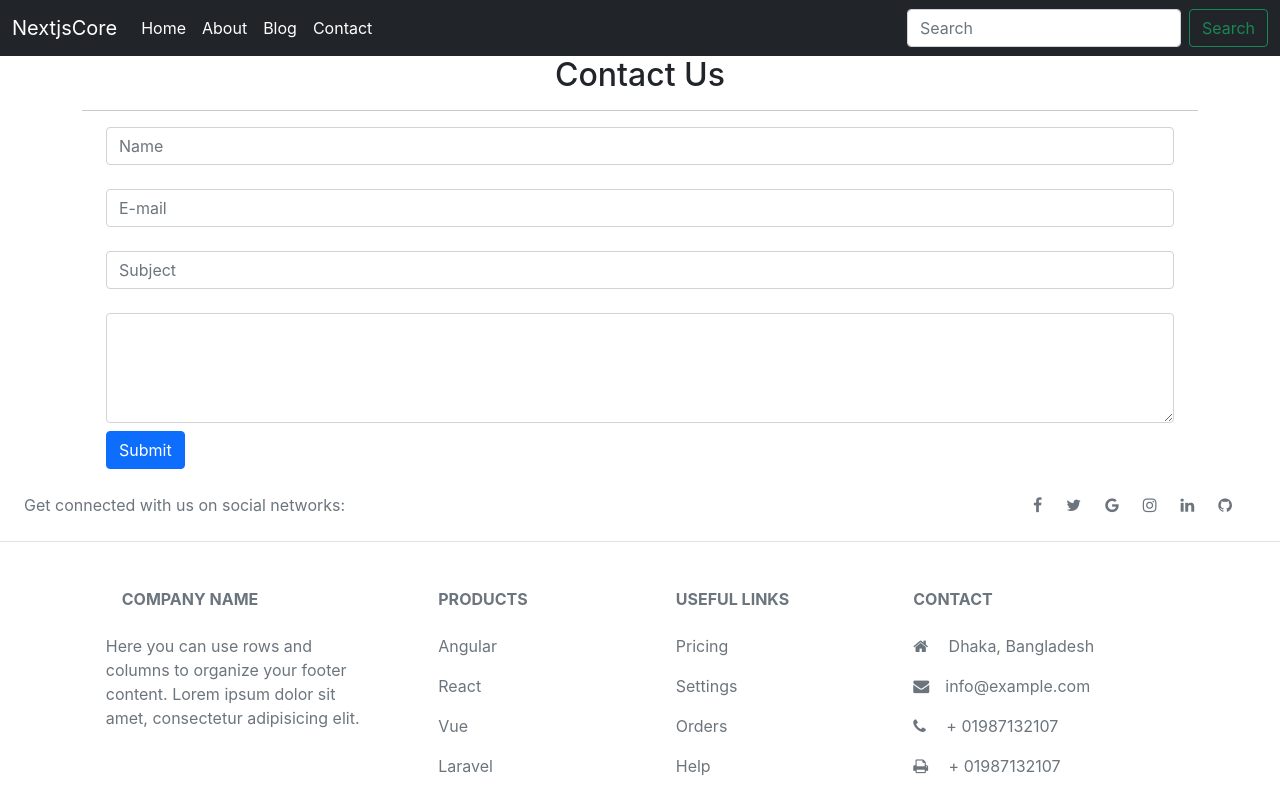
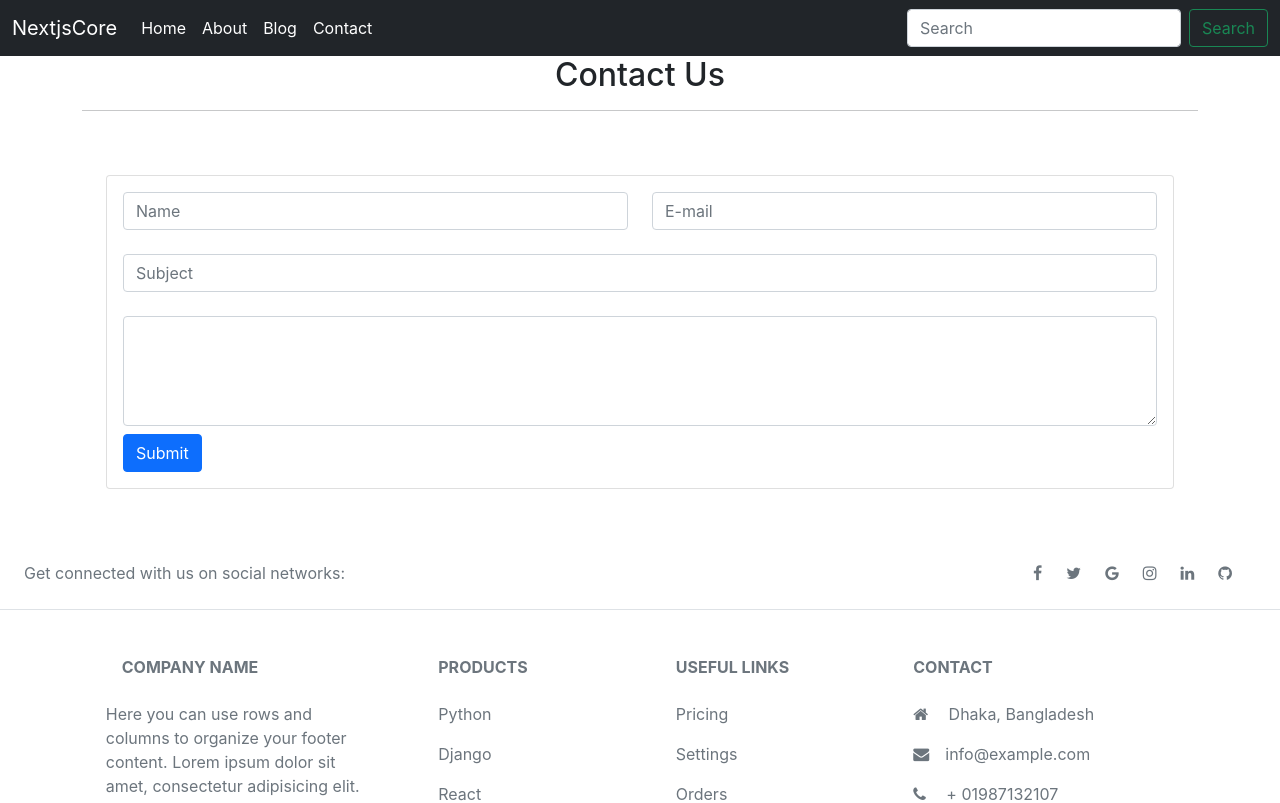
Before and after one commit to jibon969/nextjs_core, a Next.js app: page /contact in a window 1280 px wide. Shown: the top 803 px of the page. Built offline with nearby package versions, Linux system fonts and the light colour scheme.

Commit message:
added contact fetch api

```diff
--- a/src/components/Contact/Contact.js
+++ b/src/components/Contact/Contact.js
@@ -1,14 +1,78 @@
+import React, {useState, useEffect} from 'react';
+
 const Contact = () => {
+    const [name, setName] = useState('');
+    const [email, setEmail] = useState('');
+    const [subject, setSubject] = useState('');
+    const [message, setMessage] = useState('');
+
+
+    const handleContact = (event) => {
+        event.preventDefault();
+        let data = {name, email, subject, message};
+        fetch(`http://127.0.0.1:8000/contact-list/`, {
+            method: "POST",
+            headers: {
+                'Accept': 'application/json',
+                'Content-Type': 'application/json',
+            },
+            body: JSON.stringify(data)
+        }).then((res) => res.json())
+            .catch((err) => {
+                console.log(err.message)
+            })
+    };
+
+
     return (
         <div>
             <div className="container">
                 <div className="row">
-                    <div className="col">
-                        <input type="text" name="name" className="form-control mb-4" placeholder="Name"/>
-                        <input type="email" name="email" className="form-control mb-4" placeholder="E-mail"/>
-                        <input type="text" name="subject" className="form-control mb-4" placeholder="Subject"/>
-                        <textarea name="Message" id="" cols="10" rows="4" className="form-control mb-2"/>
-                        <div className="btn btn-primary">Submit</div>
+                    <div className="col my-5">
+                        <div className="card">
+                            <div className="card-body">
+                                <div className="row">
+                                    <div className="col">
+                                        <input
+                                            type="text"
+                                            name="name"
+                                            value={name}
+                                            className="form-control mb-4"
+                                            placeholder="Name"
+                                            onChange={(e) => setName(e.target.value)}
+                                        />
+                                    </div>
+                                    <div className="col">
+                                        <input
+                                            type="email"
+                                            name="email"
+                                            className="form-control mb-4"
+                                            placeholder="E-mail"
+                                            value={email}
+                                            onChange={(e) => setEmail(e.target.value)}
+                                        />
+                                    </div>
+                                </div>
+
+                                <input
+                                    type="text"
+                                    name="subject"
+                                    className="form-control mb-4"
+                                    placeholder="Subject"
+                                    value={subject}
+                                    onChange={(e) => setSubject(e.target.value)}
+                                />
+                                <textarea
+                                    name="message"
+                                    cols="10"
+                                    rows="4"
+                                    className="form-control mb-2"
+                                    value={message}
+                                    onChange={(e) => setMessage(e.target.value)}
+                                />
+                                <div className="btn btn-primary" onClick={handleContact}>Submit</div>
+                            </div>
+                        </div>
                     </div>
                 </div>
             </div>
--- a/src/layouts/Footer/index.js
+++ b/src/layouts/Footer/index.js
@@ -48,16 +48,16 @@ const IndexPage = () => {
                                     Products
                                 </h6>
                                 <p>
-                                    <a href="#" className="text-reset">Angular</a>
+                                    <a href="#" className="text-reset">Python</a>
+                                </p>
+                                <p>
+                                    <a href="#" className="text-reset">Django</a>
                                 </p>
                                 <p>
                                     <a href="#" className="text-reset">React</a>
                                 </p>
                                 <p>
-                                    <a href="#" className="text-reset">Vue</a>
-                                </p>
-                                <p>
-                                    <a href="#" className="text-reset">Laravel</a>
+                                    <a href="#" className="text-reset">Next Js</a>
                                 </p>
                             </div>
                             <div className="col-md-3 col-lg-2 col-xl-2 mx-auto mb-4">
@@ -93,8 +93,8 @@ const IndexPage = () => {
                     </div>
                 </section>
                 <div className="text-center p-4" style={{backgroundColor: "rgba(0, 0, 0, 0.025)"}}>
-                    © 2021 Copyright:
-                    <a className="text-reset fw-bold" href="#">Footer</a>
+                    © 2021 Copyright :
+                    <a className="text-reset fw-bold mx-1" href="#">Footer</a>
                 </div>
 
             </footer>
```
Also changed, not shown: src/context/AuthContext.js (added).
